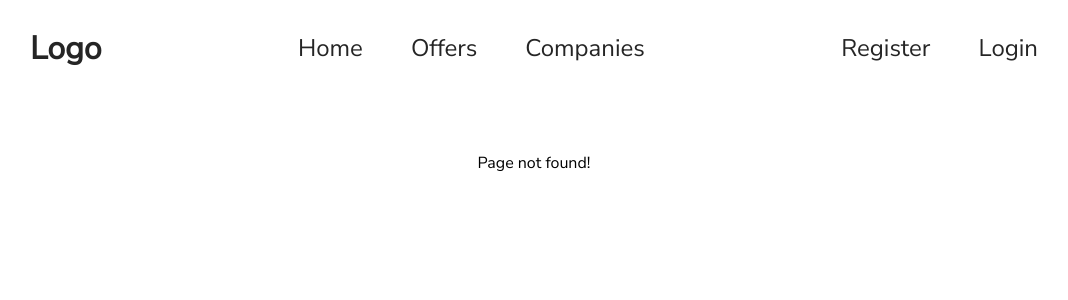
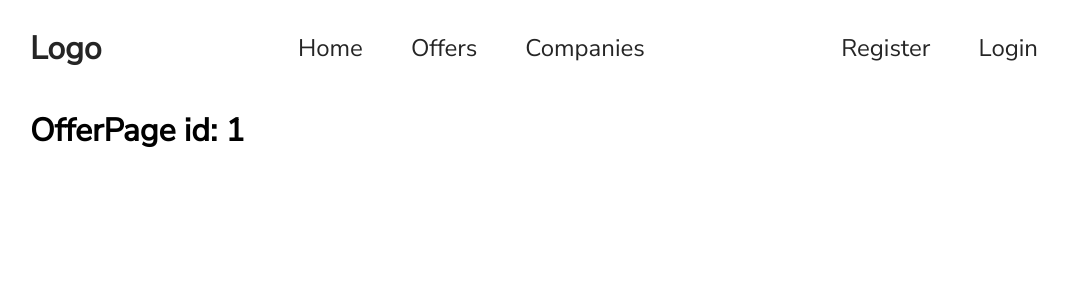
Before and after one commit to projectUL/frontend, a React (Create React App) app: page /offers/1 in a window 1280 px wide. Before the commit this address had no page. Shown: the top 300 px of the page, without its empty margins (106-1174 px from the left). Built offline with nearby package versions, Linux system fonts and the light colour scheme.

Commit message:
correction of typos

```diff
--- a/src/App.js
+++ b/src/App.js
@@ -21,7 +21,7 @@ function App() {
       <Routes>
         <Route path="/" element={<HomePage />} />
         <Route path="offers" element={<OffersPage />} />
-        <Route path="offer/:id" element={<OfferPage />} />
+        <Route path="offers/:id" element={<OfferPage />} />
         <Route path="companies" element={<CompaniesPage />} />
         <Route path="companies/:id" element={<CompanyPage />} />
         <Route path="register" element={<AuthPage register={true} />} />
```
